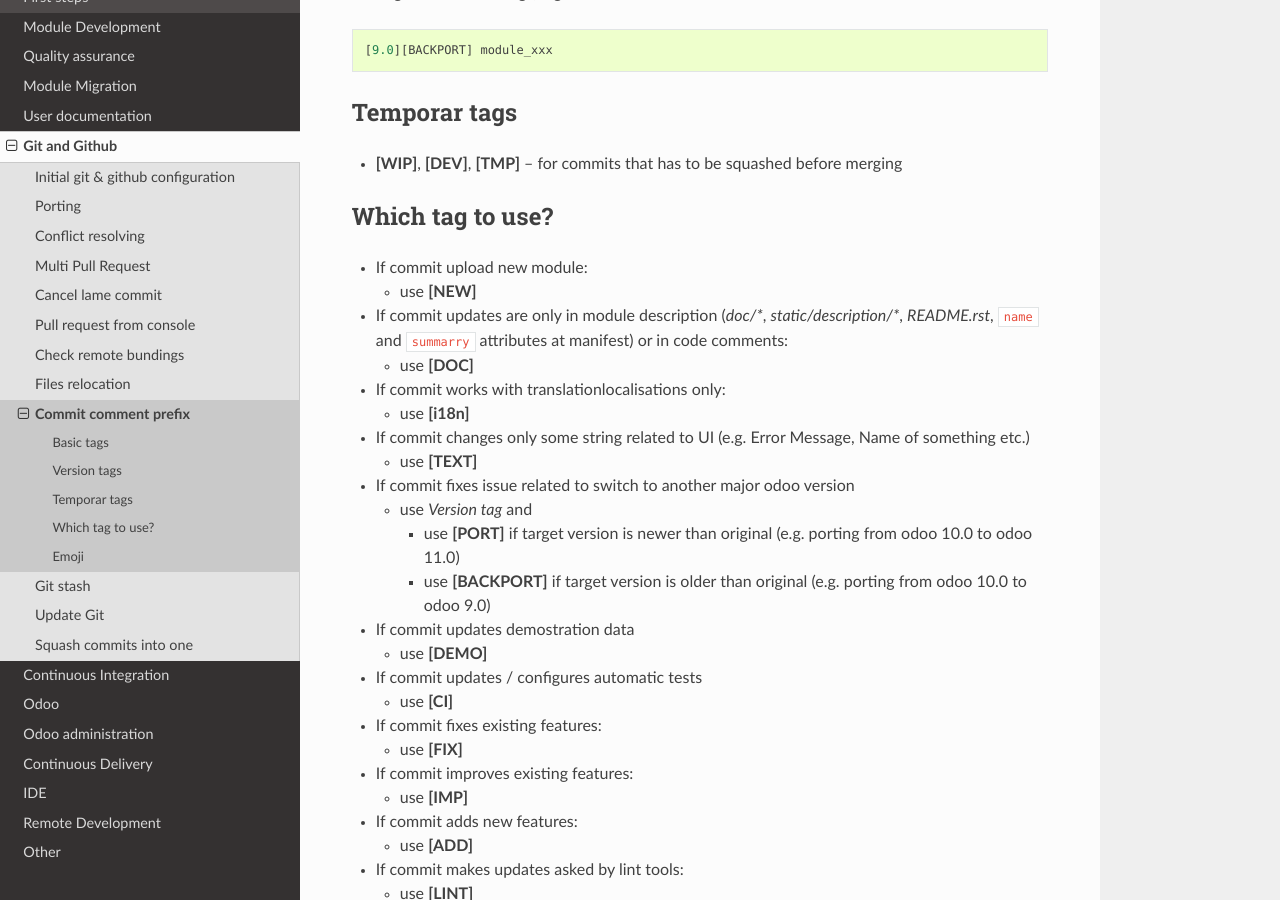
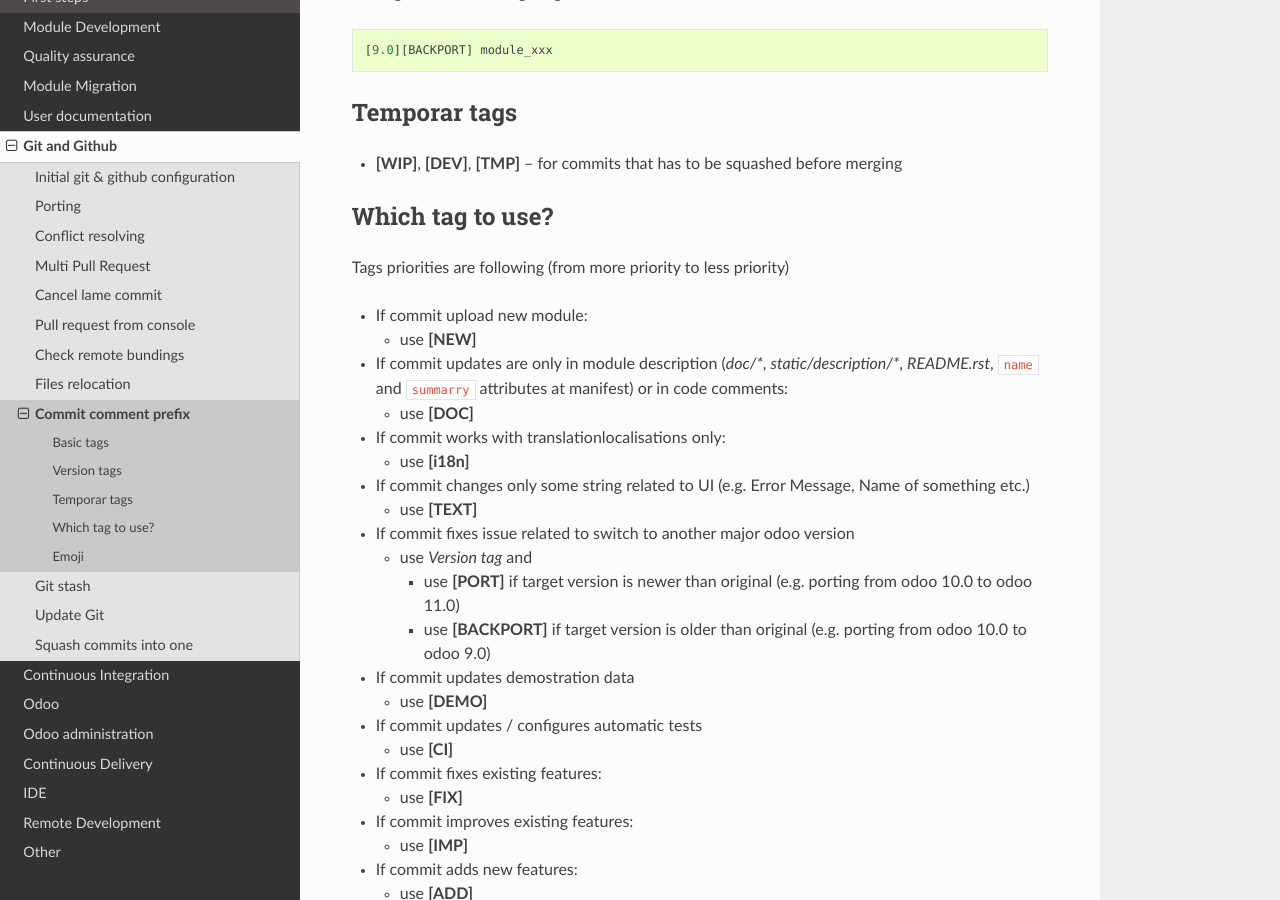
Before and after one commit to itpp-labs/odoo-development, a Sphinx documentation site: the page built from docs/git/commits.rst, in a window 1280 px wide and 900 px high, scrolled down 868 px. Built offline with Sphinx 7.4.7 and the Read the Docs theme 2.0.0, drawn with Linux system fonts in a browser that asks for light colours.

Commit message:
Update commits.rst

```diff
--- a/docs/git/commits.rst
+++ b/docs/git/commits.rst
@@ -39,6 +39,7 @@ Temporar tags
 
 Which tag to use?
 -----------------
+Tags priorities are following (from more priority to less priority)
 
 * If commit upload new module:
 
```
